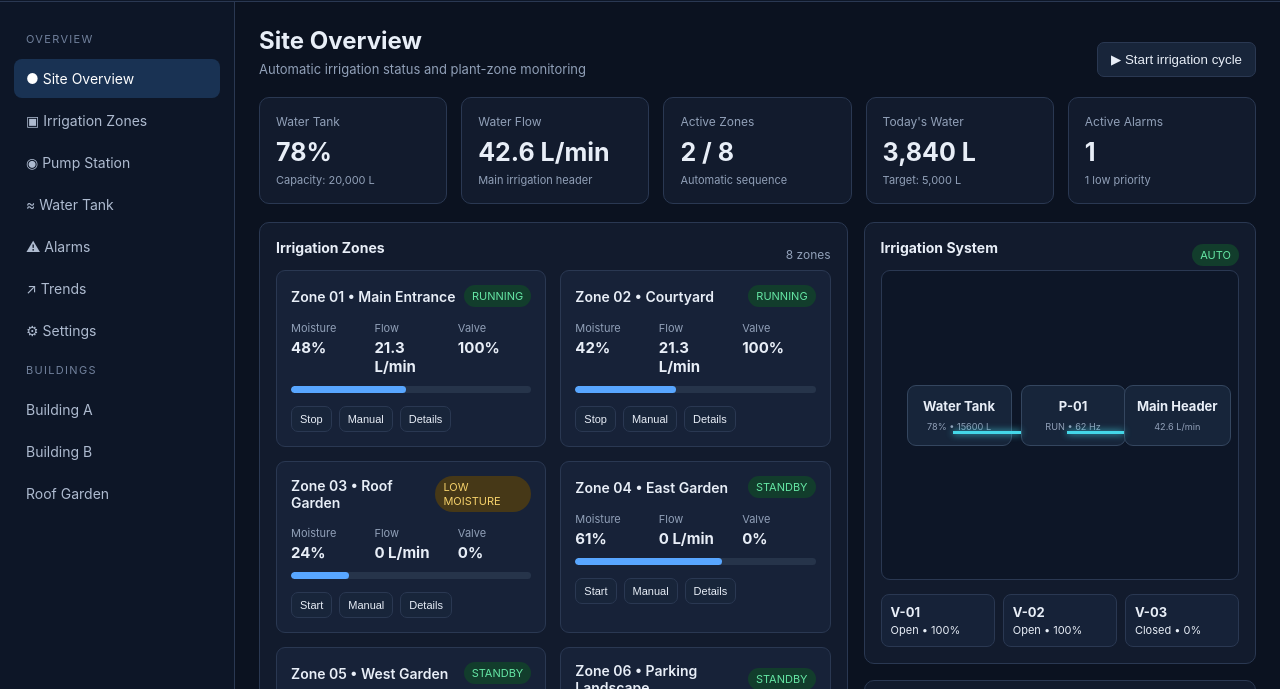
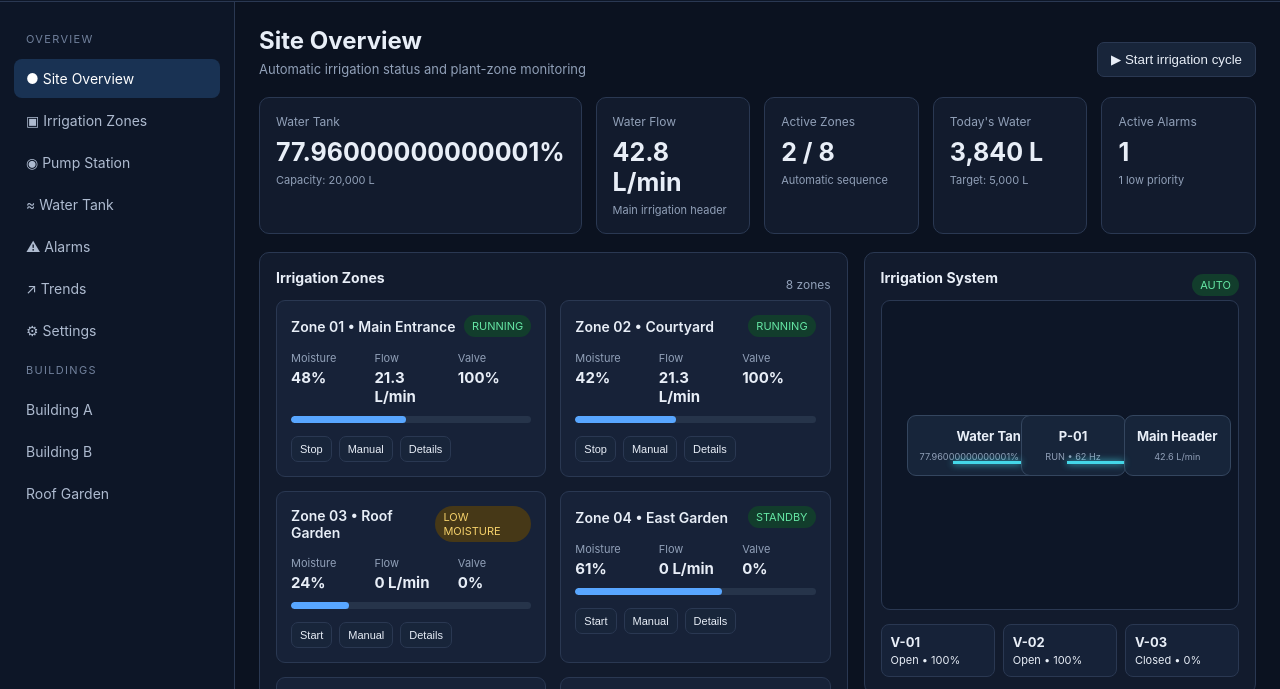
Before and after one commit to Radfar/building-irrigation-scada, a plain HTML site: page index.html in a window 1280 px wide. Shown: the part 70-759 px from the top of the page. Drawn offline with Linux system fonts and the light colour scheme.

Commit message:
add tags locally

```diff
--- a/index.html
+++ b/index.html
@@ -195,5 +195,7 @@ setInterval(()=>{
   if(running && v>20){v-=Math.random()<0.35?1:0;t.textContent=v+'%';document.getElementById('tank2').textContent=v+'% • '+(v*200)+' L';}
 },3000);
 </script>
+
+<script src="js/tags.js"></script>
 </body>
 </html>
--- /dev/null
+++ b/js/tags.js
@@ -0,0 +1,160 @@
+// ============================================================
+// Building Irrigation SCADA
+// Simulated Tag Database
+// ============================================================
+
+const tags = {
+
+    // Water system
+    waterTank: {
+        level: 78,
+        capacity: 20000
+    },
+
+    mainHeader: {
+        flow: 42.6,
+        pressure: 4.2
+    },
+
+    // Pump station
+    pump01: {
+        status: "RUNNING",
+        speed: 62,
+        frequency: 62
+    },
+
+    // Irrigation zones
+    zone01: {
+        moisture: 48,
+        flow: 21.3,
+        valve: 100,
+        status: "RUNNING"
+    },
+
+    zone02: {
+        moisture: 42,
+        flow: 21.3,
+        valve: 100,
+        status: "RUNNING"
+    },
+
+    zone03: {
+        moisture: 24,
+        flow: 0,
+        valve: 0,
+        status: "LOW MOISTURE"
+    },
+
+    zone04: {
+        moisture: 61,
+        flow: 0,
+        valve: 0,
+        status: "STANDBY"
+    },
+
+    zone05: {
+        moisture: 56,
+        flow: 0,
+        valve: 0,
+        status: "STANDBY"
+    },
+
+    zone06: {
+        moisture: 52,
+        flow: 0,
+        valve: 0,
+        status: "STANDBY"
+    },
+
+    // Alarm system
+    alarms: {
+        active: 1
+    }
+};
+
+
+// ============================================================
+// HMI UPDATE FUNCTION
+// ============================================================
+
+function updateHMI() {
+
+    // Water tank
+    document.getElementById("tank").textContent =
+        `${tags.waterTank.level}%`;
+
+    const tankLitres =
+        tags.waterTank.level * tags.waterTank.capacity / 100;
+
+    document.getElementById("tank2").textContent =
+        `${tags.waterTank.level}% • ${tankLitres.toLocaleString()} L`;
+
+
+    // Main flow
+    document.getElementById("flow").textContent =
+        `${tags.mainHeader.flow.toFixed(1)} L/min`;
+
+
+    // Active zones
+    let activeZones = 0;
+
+    Object.keys(tags).forEach(key => {
+
+        if (key.startsWith("zone")) {
+
+            if (tags[key].status === "RUNNING") {
+                activeZones++;
+            }
+
+        }
+
+    });
+
+    document.getElementById("activeZones").textContent =
+        `${activeZones} / 8`;
+
+
+    // Alarm count
+    document.getElementById("alarmCount").textContent =
+        tags.alarms.active;
+}
+
+
+// ============================================================
+// SIMULATION
+// ============================================================
+
+function simulateProcess() {
+
+    // Small random variation in water flow
+    const variation = (Math.random() - 0.5) * 2;
+
+    tags.mainHeader.flow =
+        Math.max(0, tags.mainHeader.flow + variation);
+
+
+    // Water consumption
+    if (tags.pump01.status === "RUNNING") {
+
+        tags.waterTank.level -= 0.02;
+
+        if (tags.waterTank.level < 20) {
+            tags.waterTank.level = 20;
+        }
+
+    }
+
+
+    updateHMI();
+}
+
+
+// ============================================================
+// INITIALIZE
+// ============================================================
+
+updateHMI();
+
+
+// Simulate the process every 2 seconds
+setInterval(simulateProcess, 2000);
```
